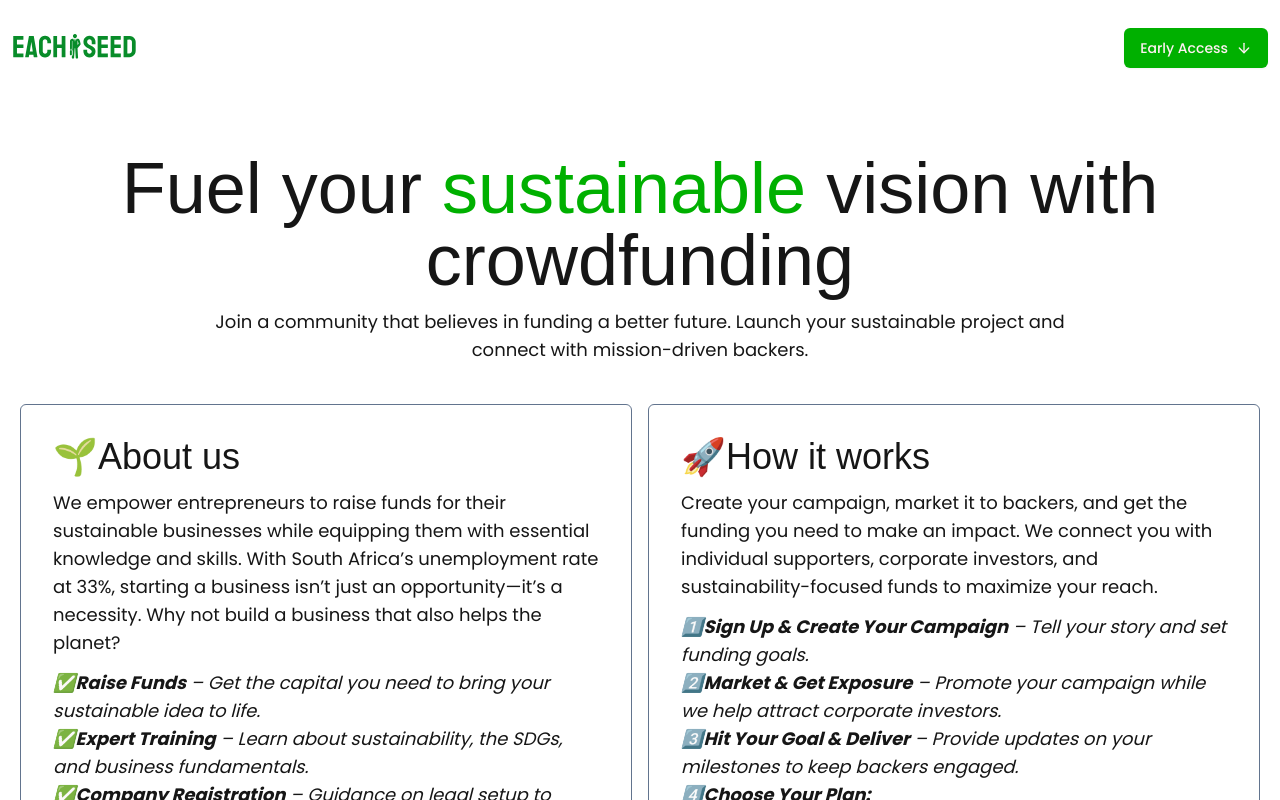
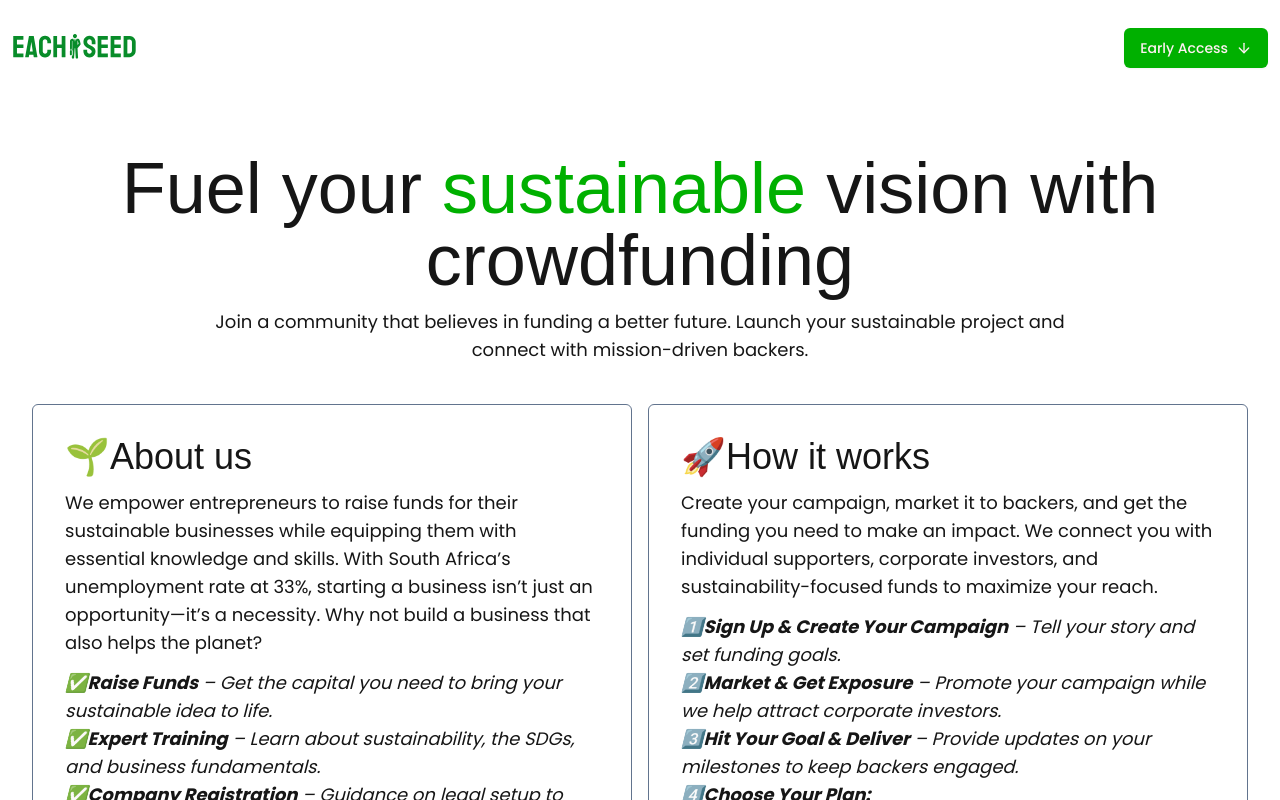
Before and after one commit to Eachseed/eachseed-homepage, a Next.js app: page / in a window 1280 px wide. Shown: the top 800 px of the page. Built offline with nearby package versions, Linux system fonts and the light colour scheme; no server answers; a web font is replaced by a local one.

Commit message:
Added a container around the children

```diff
--- a/src/app/layout.tsx
+++ b/src/app/layout.tsx
@@ -21,7 +21,9 @@
         className={`${bodyFont.className} antialiased text-lg`}
       >
         <Navbar />
+        <div className="container mx-auto px-3">
         {children}
+        </div>
         <Footer />
       </body>
     </html>
```
